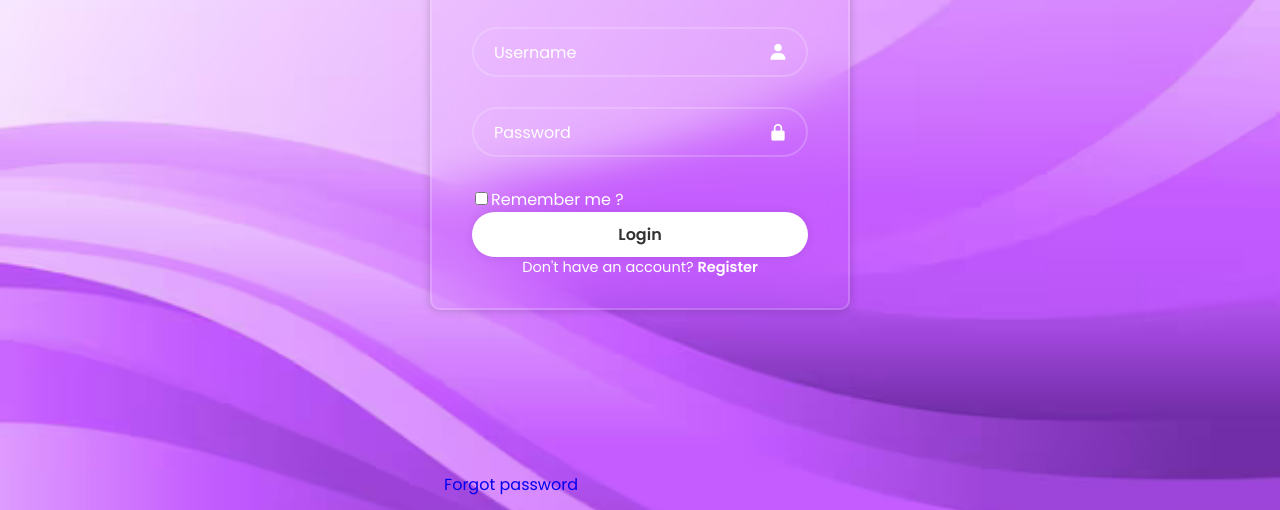
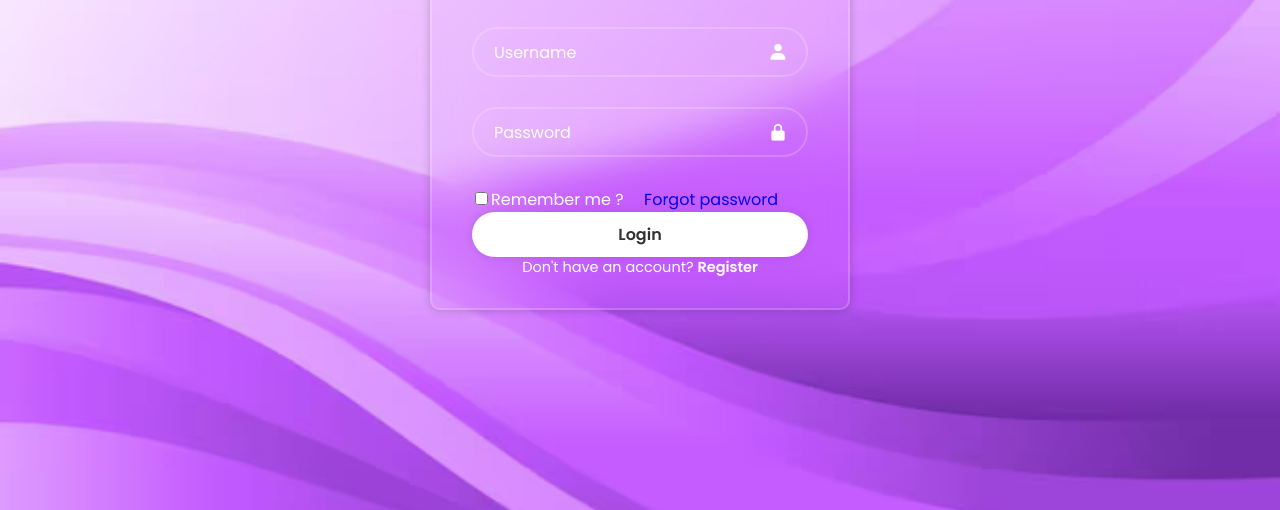
Before and after one commit to anxielray/hackathon, a plain HTML site: page log2/index.html in a window 1280 px wide. Shown: the part 290-800 px from the top of the page. Drawn offline with nearby package versions, Linux system fonts and the light colour scheme.

Commit message:
[Fix]: Fix the correct position of 'Forgot password' feature

```diff
--- a/log2/styles.css
+++ b/log2/styles.css
@@ -70,8 +70,6 @@ body {
     justify-content: space-between;
     font-size: 14.5px ;
     margin: -15px 0 15px;
-    top: 560px;
-    position: absolute;
 }
 
 .remember-forgot label input {
@@ -81,8 +79,8 @@ body {
 
 .remember-forgot a {
     position: absolute;
-    right: 270px;
-    top: 560px;
+    right: 70px;
+    /* top: 300px; */
  text-decoration: none;
  accent-color: #fff;
 
```
